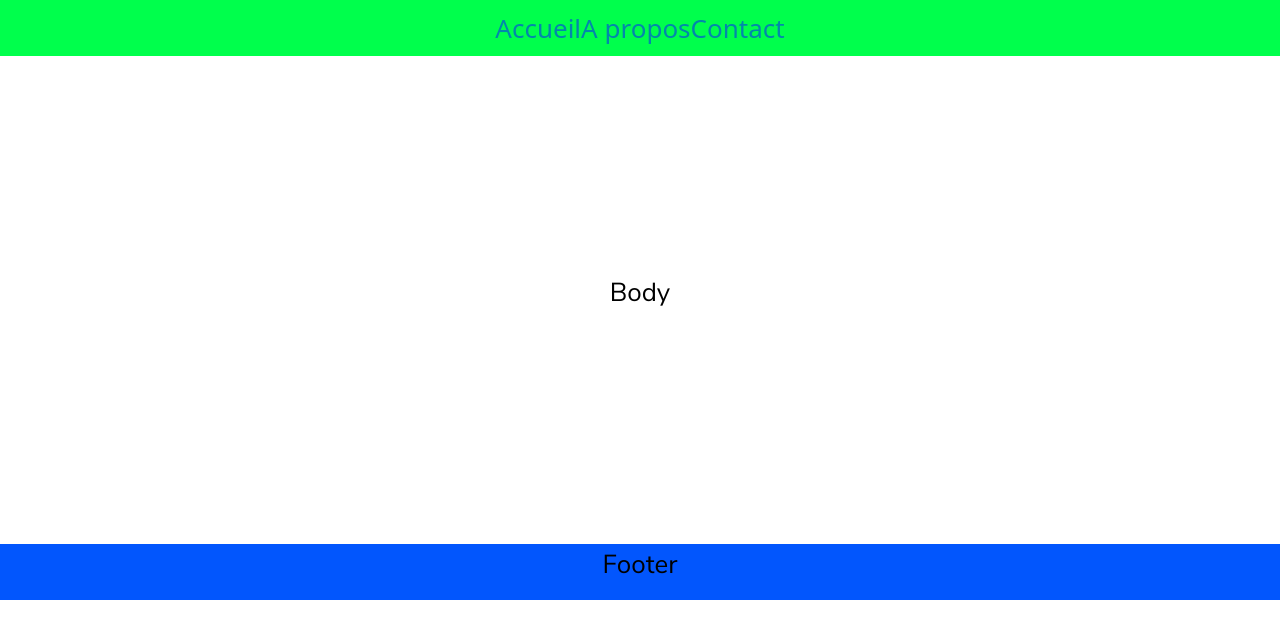
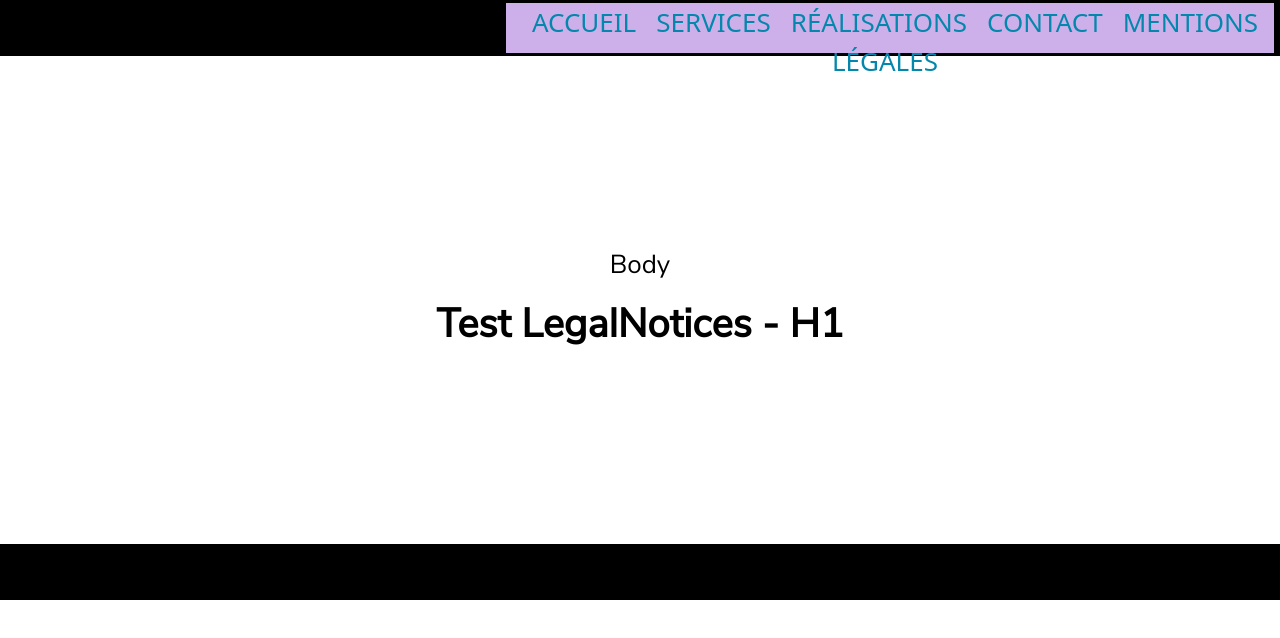
Before and after one commit to Pierre-dev666/evaluation-portfolio-react.js, a React (Create React App) app: page /legal-notices in a window 1280 px wide. Shown: the top 638 px of the page. Built offline with nearby package versions, Linux system fonts and the light colour scheme.

Commit message:
ajout pages + @media screen + menu burger

```diff
--- a/package.json
+++ b/package.json
@@ -9,6 +9,7 @@
     "@testing-library/user-event": "^13.5.0",
     "bootstrap": "^5.3.5",
     "react": "^19.1.0",
+    "react-burger-menu": "^3.1.0",
     "react-dom": "^19.1.0",
     "react-router-dom": "^7.5.0",
     "react-scripts": "5.0.1",
--- a/src/App.css
+++ b/src/App.css
@@ -5,12 +5,54 @@
 
 }
 
+@media only screen and (max-width : 767px) {
+  h1 {
+    color: blue;
+  }
+
+  #no-burger-menu {
+    display: none;
+  }
+
+  #with-burger-menu {
+    display: block;
+  }
+}
+
+@media only screen and (min-device-width : 768px) and (max-device-width : 1223px) and (orientation : landscape) {
+  h1 {
+    color: rgb(0, 255, 76);
+  }
+
+  #no-burger-menu {
+    display: none;
+  }
+
+  #with-burger-menu {
+    display: block;
+  }
+}
+
+@media only screen and (min-width : 1224px) {
+  h1 {
+    color: rgb(0, 0, 0);
+  }
+
+  #with-burger-menu {
+    display: none;
+  }
+
+  #no-burger-menu {
+    display: block;
+  }
+}
+
 .App {
   text-align: center;
 }
 
 .App-header {
-  background-color: #00ff4c;
+  background-color: #000000;
   min-height: 56px;
   display: flex;
   flex-direction: column;
@@ -32,7 +74,7 @@
 }
 
 .App-footer {
-  background-color: #0256fd;
+  background-color: #000000;
   min-height: 56px;
   display: flex;
   flex-direction: column;
@@ -45,6 +87,8 @@
 a {
   color: #0387ac;
   text-decoration: none;
+  text-transform: uppercase;
+  margin: 10px;
 }
 
 a:hover {
@@ -71,3 +115,53 @@ strong {
   font-family: "NunitoSans", sans-serif;
   font-weight: 600;
 }
+
+#page-wrap {
+  padding-bottom: 10px;
+  padding-top: 10px;
+}
+
+#with-burger-menu {
+  width: 50px;
+  height: 50px;
+  background-color: blueviolet;
+  align-self: self-end;
+  margin-right: 6px;
+
+}
+
+#no-burger-menu {
+  width: 60%;
+  height: 50px;
+  background-color: rgb(205, 176, 233);
+  align-self: self-end;
+  margin-right: 6px;
+
+}
+
+.bm-burger-button {
+  width: 50px;
+  height: 50px;
+  background-color: rgb(226, 43, 67);
+  position: relative;
+}
+
+.bm-overlay {
+  top: 0;
+  margin-top: 56px;
+  margin-bottom: 56px;
+}
+
+.bm-item-list {
+  height: 80%;
+}
+
+.bm-menu {
+  background-color: #00ff4c67;
+  width: 60%;
+}
+
+.bm-menu-wrap {
+  margin-right: -124px;
+  top: 56px;
+}
--- a/src/App.js
+++ b/src/App.js
@@ -1,27 +1,52 @@
 import 'bootstrap/dist/css/bootstrap.min.css';
-import './App.css';
 import React from 'react';
 import { Routes, Route, Link } from "react-router-dom";
 import Home from "./pages/Home";
-import About from "./pages/About";
+import Services from "./pages/Services";
+import Achievements from "./pages/Achievements";
 import Contact from "./pages/Contact";
+import LegalNotices from "./pages/LegalNotices";
+import { slide as Menu } from 'react-burger-menu';
+import './App.css';
+
+class Example extends React.Component {
+  showSettings(event) {
+    event.preventDefault();
+
+  }
+}
 
 export default function App() {
   return (
-    <div className="App">
+    <div className="App" id="outer-container">
+
       <header className="App-header">
-        <nav>
+        <div id='with-burger-menu'><Menu right customBurgerIcon={<img src="img/icon.svg" />}>
           <Link to="/">Accueil</Link>
-          <Link to="/about">A propos</Link>
+          <Link to="/services">Services</Link>
+          <Link to="/achievements">Réalisations</Link>
           <Link to="/contact">Contact</Link>
-        </nav>
+          <Link to="/legal-notices">Mentions légales</Link>
+        </Menu>
+        </div>
+        <div id='no-burger-menu'>
+          <Link to="/">Accueil</Link>
+          <Link to="/services">Services</Link>
+          <Link to="/achievements">Réalisations</Link>
+          <Link to="/contact">Contact</Link>
+          <Link to="/legal-notices">Mentions légales</Link>
+
+        </div>
+
       </header>
       <main className="App-body">
         <p>Body</p>
         <Routes>
           <Route path="/" element={<Home />}></Route>
-          <Route path="/about" element={<About />}></Route>
+          <Route path="/services" element={<Services />}></Route>
+          <Route path="/achievements" element={<Achievements />}></Route>
           <Route path="/contact" element={<Contact />}></Route>
+          <Route path="/legal-notices" element={<LegalNotices />}></Route>
         </Routes>
       </main>
       <footer className="App-footer">
--- a/src/pages/About.jsx
+++ /dev/null
@@ -1,9 +0,0 @@
-const About = () => {
-    return (
-        <div>
-            <h1>Test About - H1</h1>
-        </div>
-    )
-}
-
-export default About;
--- /dev/null
+++ b/src/pages/Achievements.jsx
@@ -0,0 +1,9 @@
+const Achievements = () => {
+    return (
+        <div>
+            <h1>Test Achievements - H1</h1>
+        </div>
+    )
+}
+
+export default Achievements;
--- /dev/null
+++ b/src/pages/LegalNotices.jsx
@@ -0,0 +1,9 @@
+const LegalNotices = () => {
+    return (
+        <div>
+            <h1>Test LegalNotices - H1</h1>
+        </div>
+    )
+}
+
+export default LegalNotices;
--- /dev/null
+++ b/src/pages/Services.jsx
@@ -0,0 +1,9 @@
+const Services = () => {
+    return (
+        <div>
+            <h1>Test Services - H1</h1>
+        </div>
+    )
+}
+
+export default Services;
```
Also changed, not shown: 1 other file (tests, documents, lock files or other folders).
